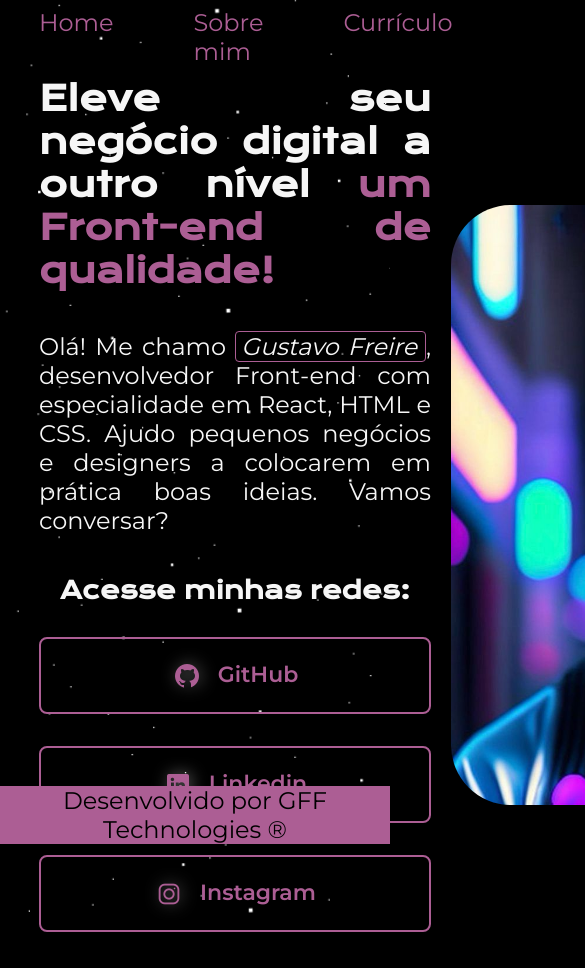
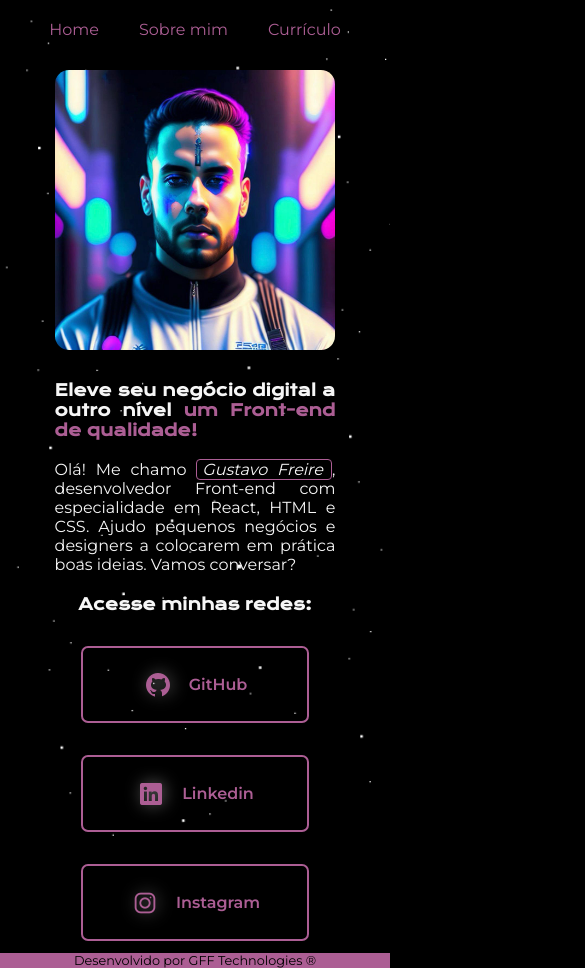
Before and after one commit to GFreireDEV/Dev-web-estudos, a plain HTML site: page index.html in a window 390 px wide. Shown: the top 968 px of the page, 585 px wide, since content can reach past the window. Before the commit the page ends 944 px from the top, so only its background shows below. Drawn offline with nearby package versions, Linux system fonts and the light colour scheme.

Commit message:
Responsividade melhorias

```diff
--- a/index.html
+++ b/index.html
@@ -21,26 +21,26 @@
                 <p class="paragrafo_apresentacao">Olá! Me chamo <a class="nomegf">Gustavo Freire</a>, desenvolvedor Front-end com especialidade em React, HTML e CSS. Ajudo pequenos negócios e designers a colocarem em prática boas ideias. Vamos conversar?</p>
                 <div class="apresentacao_links">
                     <h2 class="apresentação_links_subtitulo">Acesse minhas redes:</h2>
-                    <a class="apresentacao_links_link" href="https://GitHub.com/gustavofreiredev">
+                    <a class="apresentacao_links_navegacao" href="https://GitHub.com/gustavofreiredev">
                         <img src="./assets/github.png">
                         GitHub
                     </a>
-                    <a class="apresentacao_links_link" href="https://www.linkedin.com/in/gustavo-freirepti/">
+                    <a class="apresentacao_links_navegacao" href="https://www.linkedin.com/in/gustavo-freirepti/">
                         <img src="./assets/linkedin.png">
                         Linkedin
                     </a>
-                    <a class="apresentacao_links_link" href="https://instagram.com/gustavo_freire">
+                    <a class="apresentacao_links_navegacao" href="https://instagram.com/gustavo_freire">
                         <img src="./assets/instagram.png">
                         Instagram
                     </a>
                 </div>
             </section>
             <div class="apresentacao_conteudo">
-                <img class="imagem_freire" src="./assets/GF2.jpg" alt="GFreireDEV">
+                <img class="apresentacao__imagem" src="./assets/GF2.jpg" alt="GFreireDEV">
             </div>
     </main>
-    <footer class="rodape">
-        <p>Desenvolvido por GFF Technologies ®</p>
-    </footer>
+        <footer class="rodape">
+            <p>Desenvolvido por GFF Technologies ®</p>
+        </footer>
 </body>
 </html>
--- a/styles/style.css
+++ b/styles/style.css
@@ -17,7 +17,7 @@
 
 body {
     min-height: 100vh;
-    position: relative;
+    /* position: relative; */
     box-sizing: border-box;
     background-color: var(--cor-primaria);
     color: var(--cor-terciaria);
@@ -30,12 +30,12 @@ body {
 .cabecalho_menu{
     display: flex;
     justify-content:left;
-    gap: 80px;
+    gap: 82px;
 }
 .cabecalho_menu_link{
     text-decoration: none;
     font-family: var(--fonte-secundaria);
-    font-size: 24px;
+    font-size: 1.5rem;
     font-weight: 600px;
     color: var(--cor-secundaria);
 
@@ -43,7 +43,7 @@ body {
 
 .cabecalho_menu_link:hover{
     transition: 500ms;
-    transform: scale(1.5);
+    transform: scale(1.2);
 }
 
 .titulo-destaque{
@@ -51,29 +51,29 @@ body {
 }
 
 .apresentacao{
-    margin: 3% 10%;
+    padding: 3% 10%;
     display: flex;
     align-items: center;
     justify-content: space-between;
-    gap: 20px;
+    gap: 82px;
 
 }
 
 .apresentacao_conteudo{
-    width: 615px;
+    width: 40%;
     display: flex;
     flex-direction: column;
     gap: 40px;
 }
 
 .apresentacao_conteudo_fonte{
-    font-size: 34px;
+    font-size: 2.25rem;
     font-family: var(--fonte-primaria);
     text-align: justify;
 }
 
 .paragrafo_apresentacao{
-    font-size: 24px;
+    font-size: 1.5rem;
     font-family: var(--fonte-secundaria);
     text-align: justify;
 
@@ -89,30 +89,30 @@ body {
 
 .apresentação_links_subtitulo{
     font-family: var(--fonte-primaria);
-    font-size: 24px;
+    font-size: 1.5rem;
     font-weight: 400px;
 }
 
-.apresentacao_links_link{
+.apresentacao_links_navegacao{
     display: flex;
     justify-content: center;
     gap: 16px;
     border: 2px solid var(--cor-secundaria);
-    font-size: 22px;
+    font-size: 1.5rem;
     font-family: 'Montserrat', sans-serif;
-    width: 388px;
-    border-radius: 8px;
+    width: 50%;
+    border-radius: 7px;
     padding: 21.5px 0;
     font-weight: 600;
     text-decoration: none;
     color: var(--cor-secundaria);
 }
 
-.apresentacao_links_link>img{
+.apresentacao_links_navegacao>img{
     filter: drop-shadow(2px 0px 8px rgba(255, 255, 255, 0.4));
 }
 
-.apresentacao_links_link:hover{
+.apresentacao_links_navegacao:hover{
     background-color: var(--cor-hover);
     transition: 500ms;
     transform: scale(1.1);
@@ -128,23 +128,69 @@ body {
 
 
 .rodape{
-    position: fixed;
-    bottom: 0;
+    /* position: fixed; */
+    /* bottom: 0; */
     width: 100%;
     background-color: var(--cor-secundaria);
     color: var(--cor-primaria);
     text-align: center;
-    font-family: 'Montserrat', sans-serif;
-    font-size: 24px;
+    font-family: var(--fonte-secundaria);
+    font-size: 1.5rem;
     font-weight: 400px;
 
 }
 
-.imagem_freire {
+.apresentacao__imagem{
+    border-radius: 10%;
+    width: 100%;
+}
 
-    border-radius: 10%;
-    max-width: 600px
-}
+
+@media(max-width:1200px){
+    .cabecalho{
+        padding: 5% 0% 5% 0%;
+    }
+    .cabecalho_menu{
+        justify-content: center;
+        gap: 40px;
+    }
+    .cabecalho_menu_link{
+        font-size: 1rem;
+    }
+    .apresentacao__imagem{
+        border-radius: 5%;
+    }
+    .apresentacao{
+        flex-direction: column-reverse;
+        gap: 30px;
+    }
+    .apresentacao_conteudo{
+        width: 90%;
+        gap: 20px;
+    }
+    .apresentacao_conteudo_fonte{
+        font-size: 1rem;
+    }
+    .paragrafo_apresentacao{
+        font-size: 1rem;
+    }
+    .apresentação_links_subtitulo{
+        font-size: 1rem;
+        gap: 20px;
+    }
+    .apresentacao_links_navegacao{
+        font-size: 1rem;
+        width: 80%;
+        align-items: center;
+    }
+    .rodape{
+        font-size: 0.8rem;
+    }
+
+
+    }
+
+
 
 @keyframes spin {
     from {
@@ -155,6 +201,7 @@ body {
       transform: rotate(-360deg);
     }
   }
+
 
   .space {
     position: absolute;
```
Also changed, not shown: about.html (+3 -3 lines), curriculo.html (+1 -1 lines).
